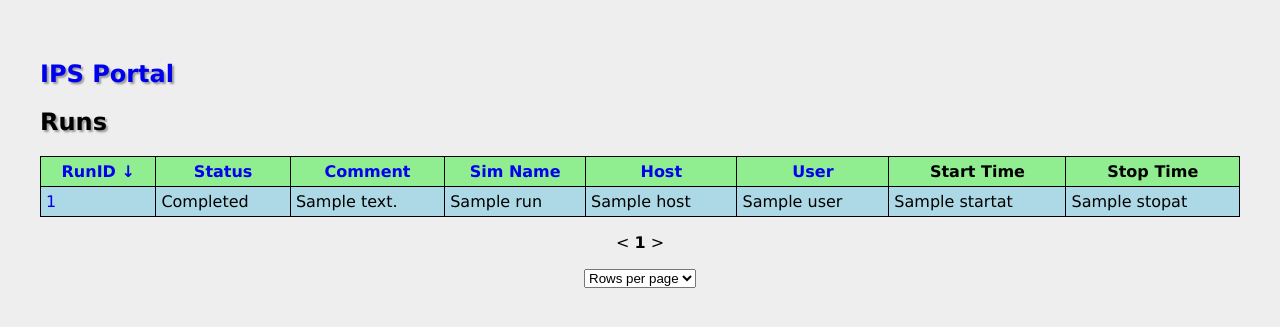
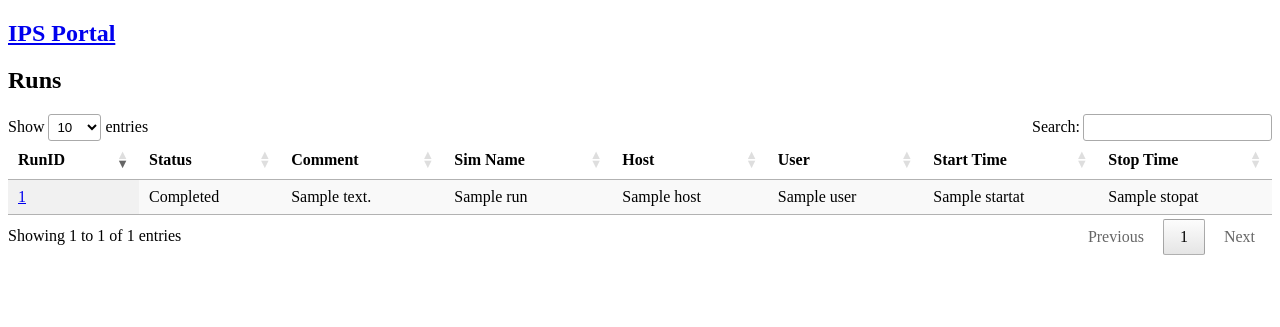
Before and after one commit to HPC-SimTools/IPS-portal, a Flask app: page / in a window 1280 px wide. Shown: the top 327 px of the page. Run offline with Flask 2, Linux system fonts and the light colour scheme; a database or web service that is not in the repository returns one stand-in record (values such as "Sample title"); some libraries are stand-ins or nearby versions.

Commit message:
Switch to DataTables

```diff
--- a/ipsportal/run.py
+++ b/ipsportal/run.py
@@ -4,10 +4,6 @@ from ipsportal.db import get_runs, get_run, get_events, runs_count
 
 bp = Blueprint('index', __name__)
 
-ROWS_PER_PAGE = 20
-SORT_BY_DEFAULT = 'runid'
-SORT_DIRECTION_DEFAULT = -1
-SORTABLE = ('runid', 'state', 'rcomment', 'simname', 'host', 'user')
 INDEX_COLUMNS = ({'name': 'RunID', 'param': 'runid'},
                  {'name': 'Status', 'param': 'state'},
                  {'name': 'Comment', 'param': 'rcomment'},
@@ -20,31 +16,7 @@ INDEX_COLUMNS = ({'name': 'RunID', 'param': 'runid'},
 
 @bp.route("/")
 def index():
-    page = {}
-    page['page'] = request.args.get('page', 1, type=int)
-    page['rows'] = request.args.get('rows', ROWS_PER_PAGE, type=int)
-    page['rows'] = max(page['rows'], 5)
-    page['rows_default'] = ROWS_PER_PAGE
-    page['num_pages'] = math.ceil(runs_count() / page['rows'])
-    page['page'] = min(page['page'], page['num_pages'])
-
-    sort = {}
-    sort['by'] = request.args.get('sort', SORT_BY_DEFAULT)
-    sort['default'] = SORT_BY_DEFAULT
-    if sort['by'] not in SORTABLE:
-        sort['by'] = SORT_BY_DEFAULT
-    sort['direction'] = request.args.get('direction', SORT_DIRECTION_DEFAULT, type=int)
-    sort['direction_default'] = SORT_DIRECTION_DEFAULT
-    if sort['direction'] not in (1, -1):
-        sort['direction'] = SORT_DIRECTION_DEFAULT
-    sort['sortable'] = SORTABLE
-
-    json = {"page": page['page'],
-            "per_page": page['rows'],
-            "sort_by": sort['by'],
-            "sort_direction": sort['direction']}
-
-    return render_template("index.html", columns=INDEX_COLUMNS, runs=get_runs(json), page=page, sort=sort)
+    return render_template("index.html", columns=INDEX_COLUMNS, runs=get_runs())
 
 
 @bp.route("/<int:runid>")
--- /dev/null
+++ b/ipsportal/static/script.js
@@ -0,0 +1,5 @@
+$(document).ready( function () {
+    $('#index-table').DataTable( {
+        "order": [[ 0, "desc" ]]
+    } );
+} );
--- a/ipsportal/templates/base.html
+++ b/ipsportal/templates/base.html
@@ -1,11 +1,16 @@
 <!doctype html>
 <title>{% block title %}{% endblock %} - IPS Portal</title>
-<link rel="stylesheet" href="{{ url_for('static', filename='style.css') }}">
+<link rel="stylesheet" type="text/css" href="https://cdn.datatables.net/1.11.5/css/jquery.dataTables.min.css">
 <nav>
   <h1><a href="{{ url_for('index.index') }} ">IPS Portal</a></h1>
 </nav>
 <section class="content">
   <header>
+    <script
+      src="https://code.jquery.com/jquery-3.6.0.min.js"
+      integrity="sha256-/xUj+3OJU5yExlq6GSYGSHk7tPXikynS7ogEvDej/m4="
+      crossorigin="anonymous"></script>
+    <script type="text/javascript" charset="utf8" src="https://cdn.datatables.net/1.11.5/js/jquery.dataTables.min.js"></script>
     {% block header %}{% endblock %}
   </header>
   {% for message in get_flashed_messages() %}
--- a/ipsportal/templates/index.html
+++ b/ipsportal/templates/index.html
@@ -1,46 +1,22 @@
 {% extends 'base.html' %}
 
 {% block header %}
+<script src="{{ url_for('static', filename='script.js') }}" defer></script>
+
 <h1>{% block title %}Runs{% endblock %}</h1>
 {% endblock %}
 
 {% block content %}
 
-{% set rows = page.rows if page.rows != page.rows_default else None %}
-{% set p = page.page if page.page !=1 else None %}
-{% set sortby = sort.by if sort.by != sort.default else None %}
-{% set direction = sort.direction if sort.direction != sort.direction_default else None %}
-{% set ndirection = -sort.direction if -sort.direction != sort.direction_default else None %}
-
-<table style="width:100%">
-  <tr>
-    {% for column in columns %}
-    {% if column.param in sort.sortable %}
-    <th>
-      {% if column.param == sort.default %}
-      {% set column_sort = None %}
-      {% else %}
-      {% set column_sort = column.param %}
-      {% endif %}
-
-      {% if column.param == sort.by %}
-      <a href="{{ url_for('.index', sort=column_sort, page=p, rows=rows, direction=ndirection) }}">
-	{{ column.name }}
-	{% if sort.direction == 1 %}
-	&#8593
-	{% else %}
-	&#8595
-	{% endif %}
-      </a>
-      {% else %}
-      <a href="{{ url_for('.index', sort=column_sort, page=p, rows=rows, direction=direction) }}"> {{ column.name }} </a>
-      {% endif %}
-    </th>
-    {% else %}
-    <th>{{ column.name }}</th>
-    {% endif %}
-    {% endfor %}
-  </tr>
+<table id="index-table" class="display">
+  <thead>
+    <tr>
+      {% for column in columns %}
+      <th>{{ column.name }}</th>
+      {% endfor %}
+    </tr>
+  </thead>
+  <tbody>
   {% for run in runs%}
   <tr>
     {% for column in columns %}
@@ -52,38 +28,8 @@
     {% endfor %}
   </tr>
   {% endfor %}
+  </tbody>
 </table>
 
 
-<p style="text-align:center">
-{% if page.page > 1 %}
-<a href="{{ url_for('.index', page=page.page-1 if page.page > 2 else None, rows=rows, sort=sortby, direction=direction) }}">&lt</a>
-{% else %}
-&lt
-{% endif %}
-{% for p in range(1, page.num_pages+1) %}
-{% if p == page.page %}
-<b>{{ p }}</b>
-{% else %}
-<a href="{{ url_for('.index', page=p if p != 1 else None, rows=rows, sort=sortby, direction=direction) }}">{{ p }}</a>
-{% endif %}
-{% endfor %}
-{% if page.page < page.num_pages %}
-<a href="{{ url_for('.index', page=page.page+1, rows=rows, sort=sortby, direction=direction) }}">&gt</a>
-{% else %}
-&gt
-{% endif %}
-
-</p>
-<p style="text-align:center">
-<select onChange="window.location.href=this.value">
-  <option value="">Rows per page</Option>
-  <option value={{ url_for('.index', page=p, rows=10, sort=sortby, direction=direction) }}>10</option>
-  <option value={{ url_for('.index', page=p, rows=None, sort=sortby, direction=direction) }}>20</option>
-  <option value={{ url_for('.index', page=p, rows=50, sort=sortby, direction=direction) }}>50</option>
-  <option value={{ url_for('.index', page=p, rows=100, sort=sortby, direction=direction) }}>100</option>
-</select>
-
-</p>
-
 {% endblock %}
```
